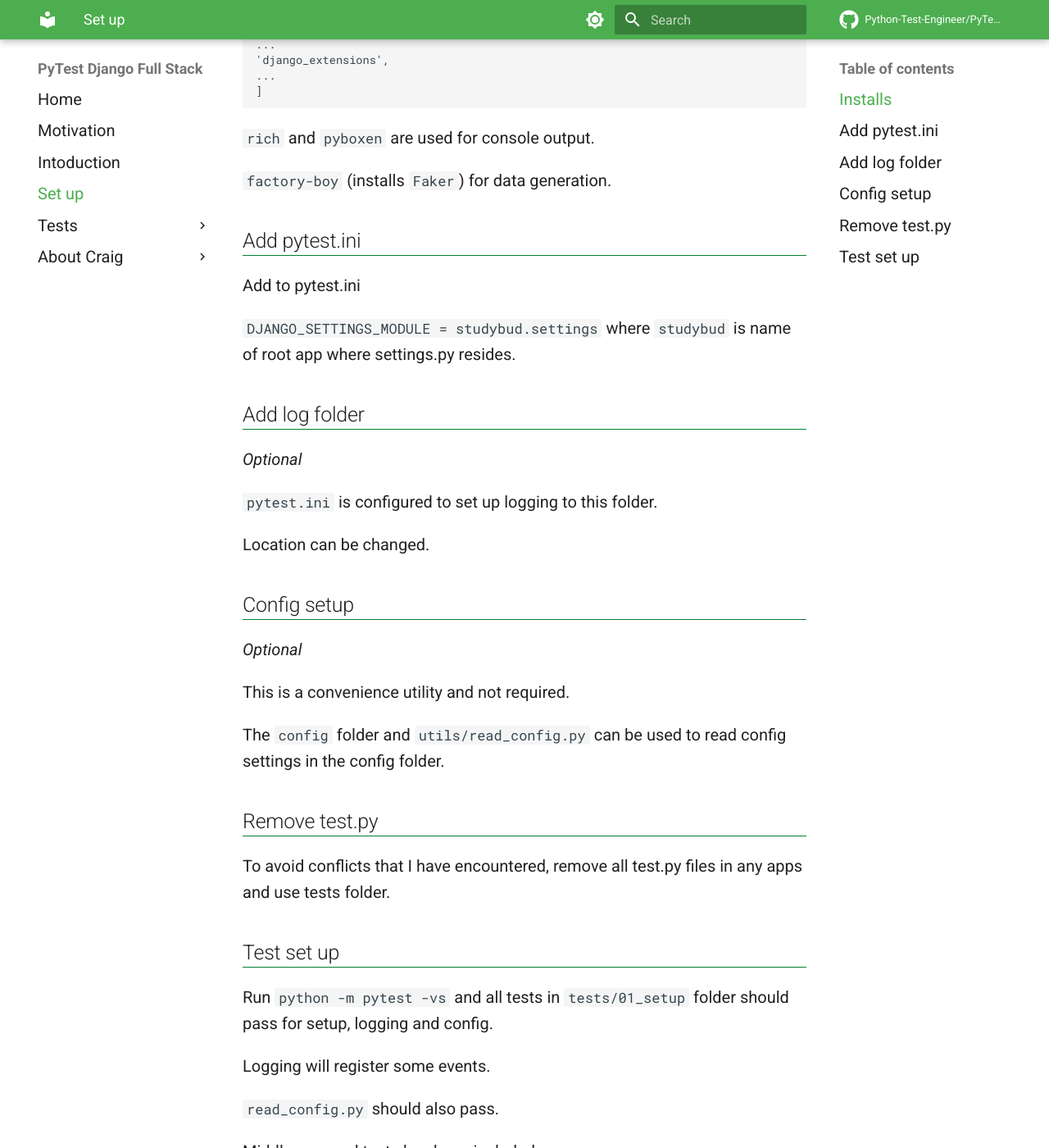
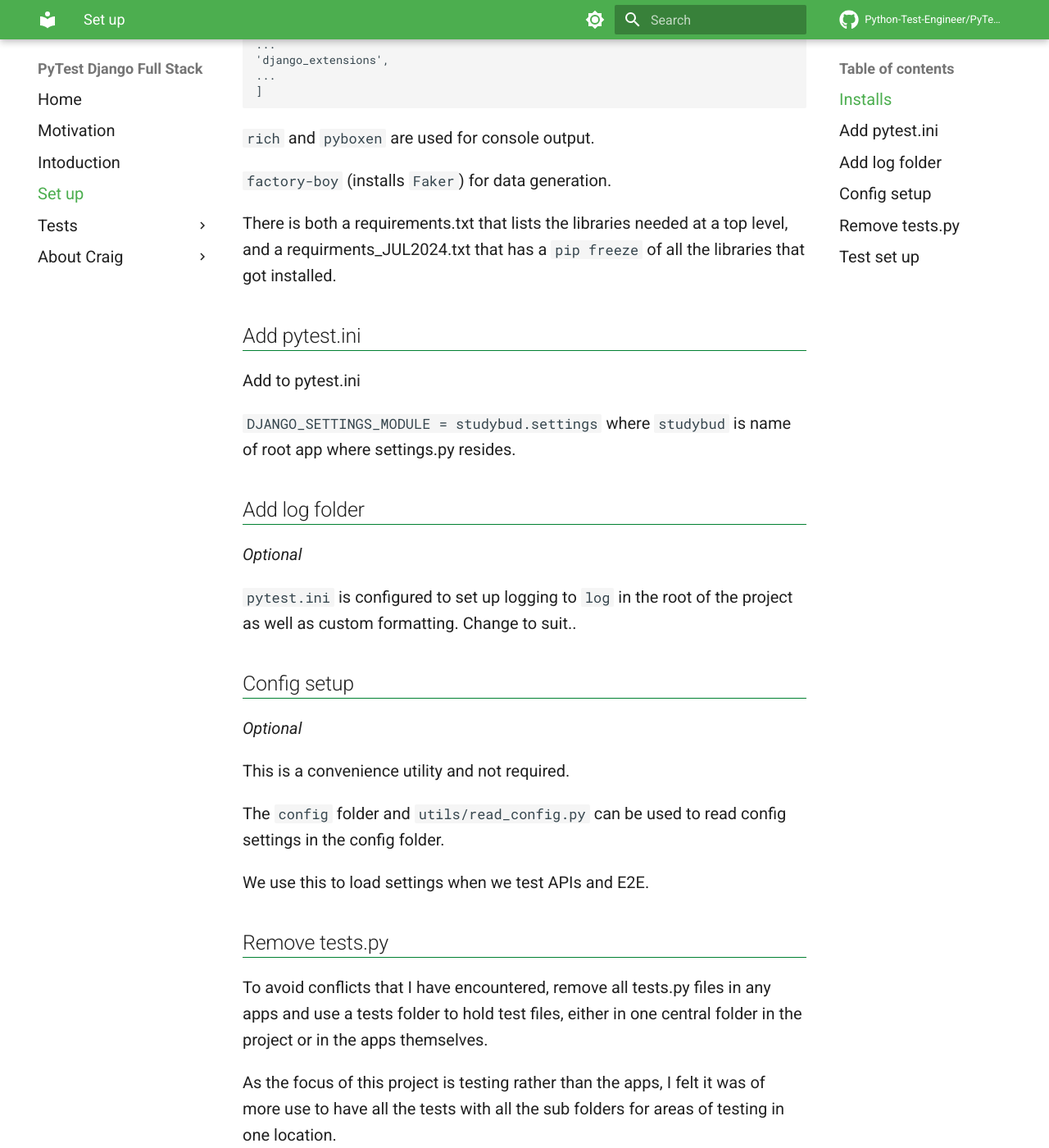
Before and after one commit to Python-Test-Engineer/PyTest-Django-Full-Stack-Book, an MkDocs documentation site: the page built from docs/setup.md, in a window 1280 px wide and 1400 px high, scrolled down 492 px. Shown: the whole window at 82% size. Built offline with MkDocs 1.6.1 and Material for MkDocs 9.7.7, drawn with Linux system fonts in a browser that asks for light colours; comment, search, counter and statistics services are not loaded.

Commit message:
add content

```diff
--- a/docs/setup.md
+++ b/docs/setup.md
@@ -23,6 +23,8 @@ INSTALLED_APPS = [
 
 `factory-boy` (installs `Faker`) for data generation.
 
+There is both a requirements.txt that lists the libraries needed at a top level, and a requirments_JUL2024.txt that has a `pip freeze` of all the libraries that got installed.
+
 ## Add pytest.ini
 
 Add to pytest.ini
@@ -33,9 +35,7 @@ Add to pytest.ini
 
 *Optional*
 
-`pytest.ini` is configured to set up logging to this folder.
-
-Location can be changed.
+`pytest.ini` is configured to set up logging to `log` in the root of the project as well as custom formatting. Change to suit..
 
 ## Config setup
 
@@ -45,13 +45,19 @@ This is a convenience utility and not required.
 
 The `config` folder and `utils/read_config.py` can be used to read config settings in the config folder.
 
-## Remove test.py
+We use this to load settings when we test APIs and E2E.
 
-To avoid conflicts that I have encountered, remove all test.py files in any apps and use tests folder.
+## Remove tests.py
+
+To avoid conflicts that I have encountered, remove all tests.py files in any apps and use a tests folder to hold test files, either in one central folder in the project or in the apps themselves.
+
+As the focus of this project is testing rather than the apps, I felt it was of more use to have all the tests with all the sub folders for areas of testing in one location.
+
+![Tests](./images/tests_folder_structure.png)
 
 ## Test set up
 
-Run `python -m pytest -vs` and all tests in `tests/01_setup` folder should pass for setup, logging and config.
+Run `python -m pytest -vs` and all tests in `tests/00_setup` folder should pass for setup, logging and config.
 
 Logging will register some events.
 
```
Also changed, not shown: docs/motivation.md (+14 -3 lines), docs/images/tests_folder_structure.png (added), site/images/tests_folder_structure.png (added), site/motivation/index.html, site/search/search_index.json, site/setup/index.html, 1 other file.
